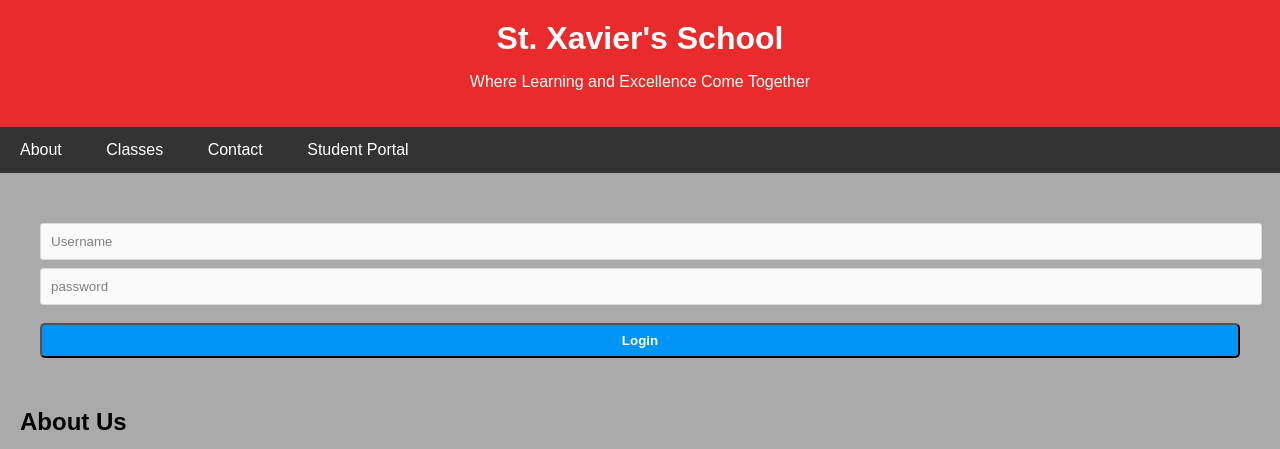
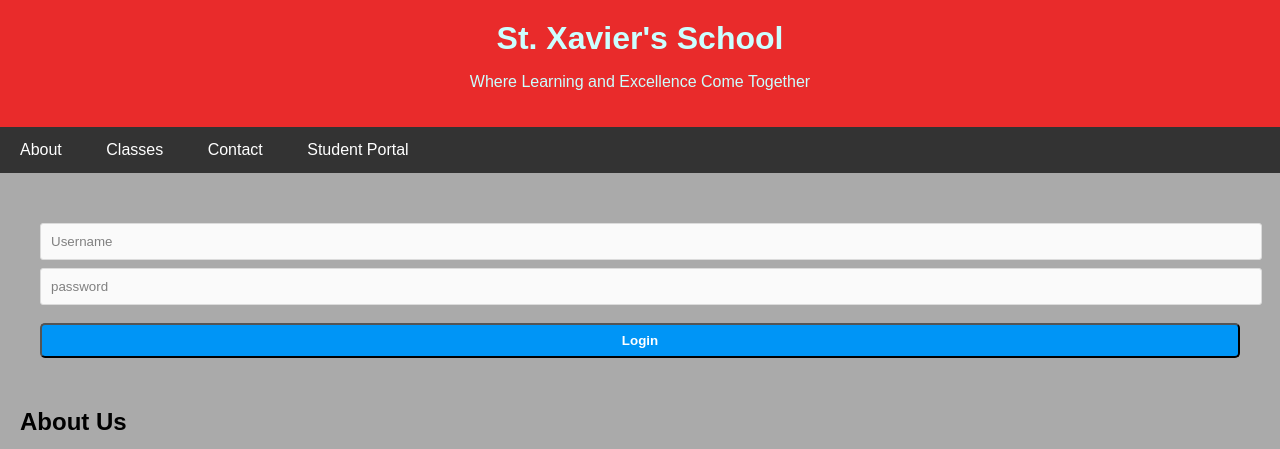
Before and after one commit to 23cssahil/st.xaviers., a plain HTML site: page index.html in a window 1280 px wide. Shown: the top 449 px of the page. Drawn offline with Linux system fonts and the light colour scheme.

Commit message:
Update styles.css

```diff
--- a/styles.css
+++ b/styles.css
@@ -7,7 +7,7 @@ body {
 
 header {
     background-color: #ff0000be;
-    color: rgb(255, 255, 255);
+    color: rgb(204, 255, 255);
     padding: 20px 10px;
     text-align: center;
 }
```
